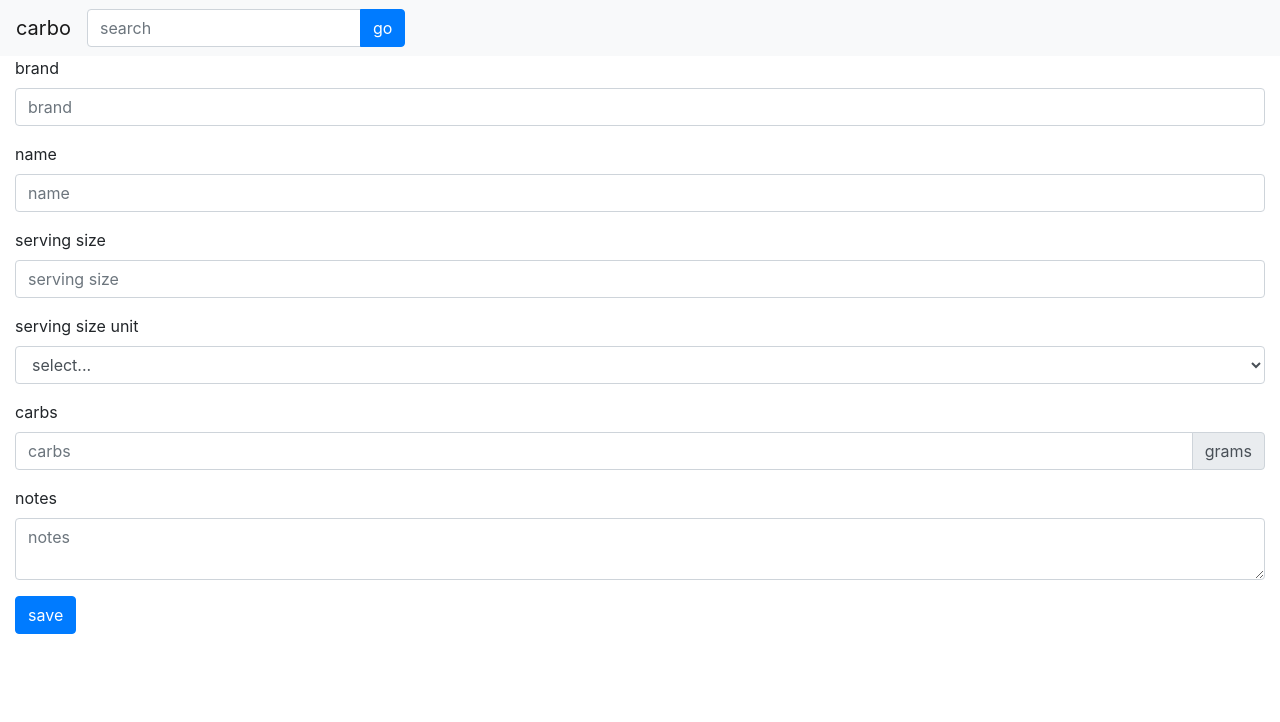
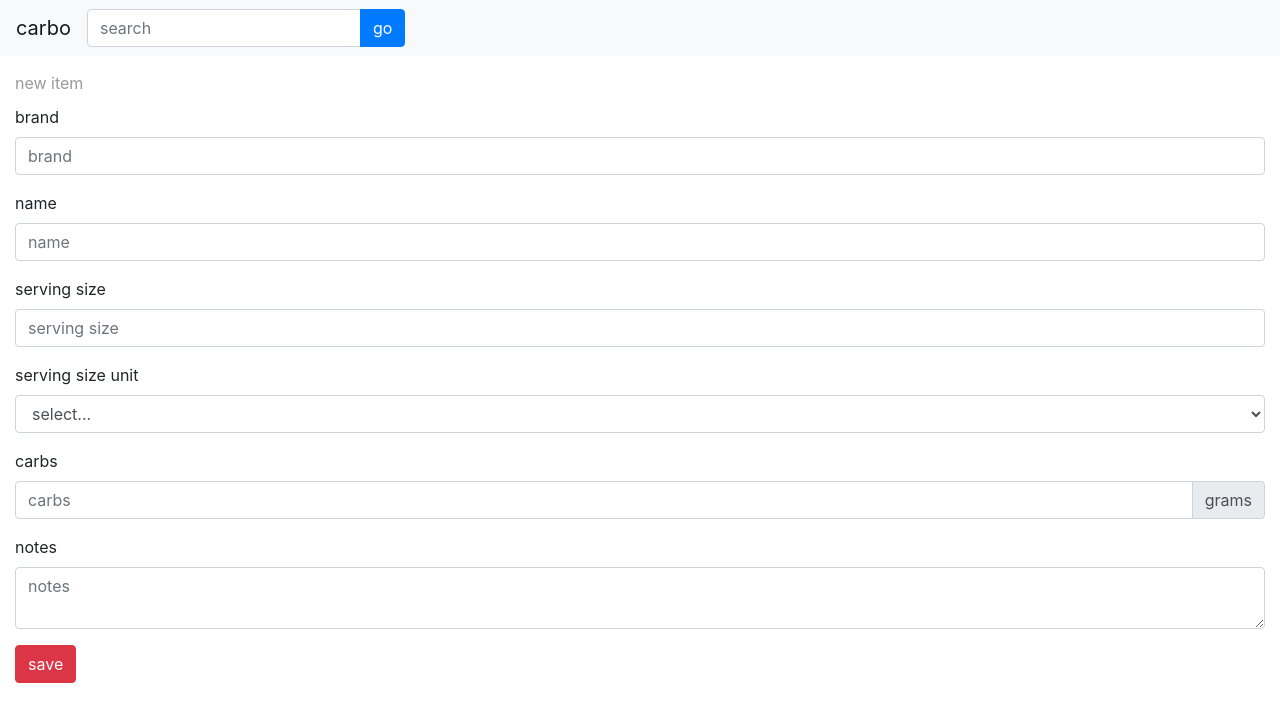
Before and after one commit to monobrow666/carbo, a Node server app: page /items/add in a window 1280 px wide. Shown: the top 722 px of the page. Run offline with Node 20, Linux system fonts and the light colour scheme; some libraries are stand-ins or nearby versions.

Commit message:
bug fixes and minor page formatting improvements

```diff
--- a/package.json
+++ b/package.json
@@ -3,6 +3,7 @@
   "version": "1.0.0",
   "description": "Manage nutrition facts for carb counting.",
   "main": "index.js",
+  "repository": "https://github.com/monobrow666/carbo.git",
   "scripts": {
     "test": "echo \"Error: no test specified\" && exit 1",
     "start": "node index.js"
--- a/views/items-detail.handlebars
+++ b/views/items-detail.handlebars
@@ -100,6 +100,9 @@
               <option value="ounces">* ounces</option>
               <option value="grams">grams</option>
             {{/if}}
+            {{#if isUnitPieces}}
+              <option value="pieces">* pieces</option>
+            {{/if}}
           </select>
         </div>
       </div>
--- a/views/items-edit.handlebars
+++ b/views/items-edit.handlebars
@@ -1,11 +1,15 @@
 <div class="container-fluid">
+  <header>
     {{#if id}}
       <a href="/items/{{id}}">
         <button class="btn btn-outline-primary">
           &lt; back to {{brand}} {{name}}
         </button>
       </a>
+    {{else}}
+      <span class="light-grey">new item</span>
     {{/if}}
+  </header>
 
   <form method="post">
     <div class="form-group">
@@ -52,7 +56,7 @@
       <textarea class="form-control" id="notes" name="notes" placeholder="notes">{{notes}}</textarea>
     </div>
 
-    <button class="btn btn-primary" type="submit">save</button>
+    <button class="btn btn-danger" type="submit">save</button>
 
   </form>
 </div>
--- a/views/items.handlebars
+++ b/views/items.handlebars
@@ -1,9 +1,9 @@
 <div class="container-fluid">
   <header>
     {{#if term}}
-      search for '{{term}}'
+      <span class="light-grey">search results for '{{term}}'</span>
     {{else}}
-      recently updated items
+      <span class="light-grey">recently updated items</span>
     {{/if}}
   </header>
 
--- a/views/layouts/main.handlebars
+++ b/views/layouts/main.handlebars
@@ -11,6 +11,12 @@
 
     <!-- TODO move this to a separate stylesheet -->
     <style>
+      nav {
+        margin-bottom: 15px;
+      }
+      header {
+        margin-bottom: 10px;
+      }
       .float-right {
         float: right;
       }
```
Also changed, not shown: 1 other file. Lines whose indentation alone changed are shown as unchanged.
